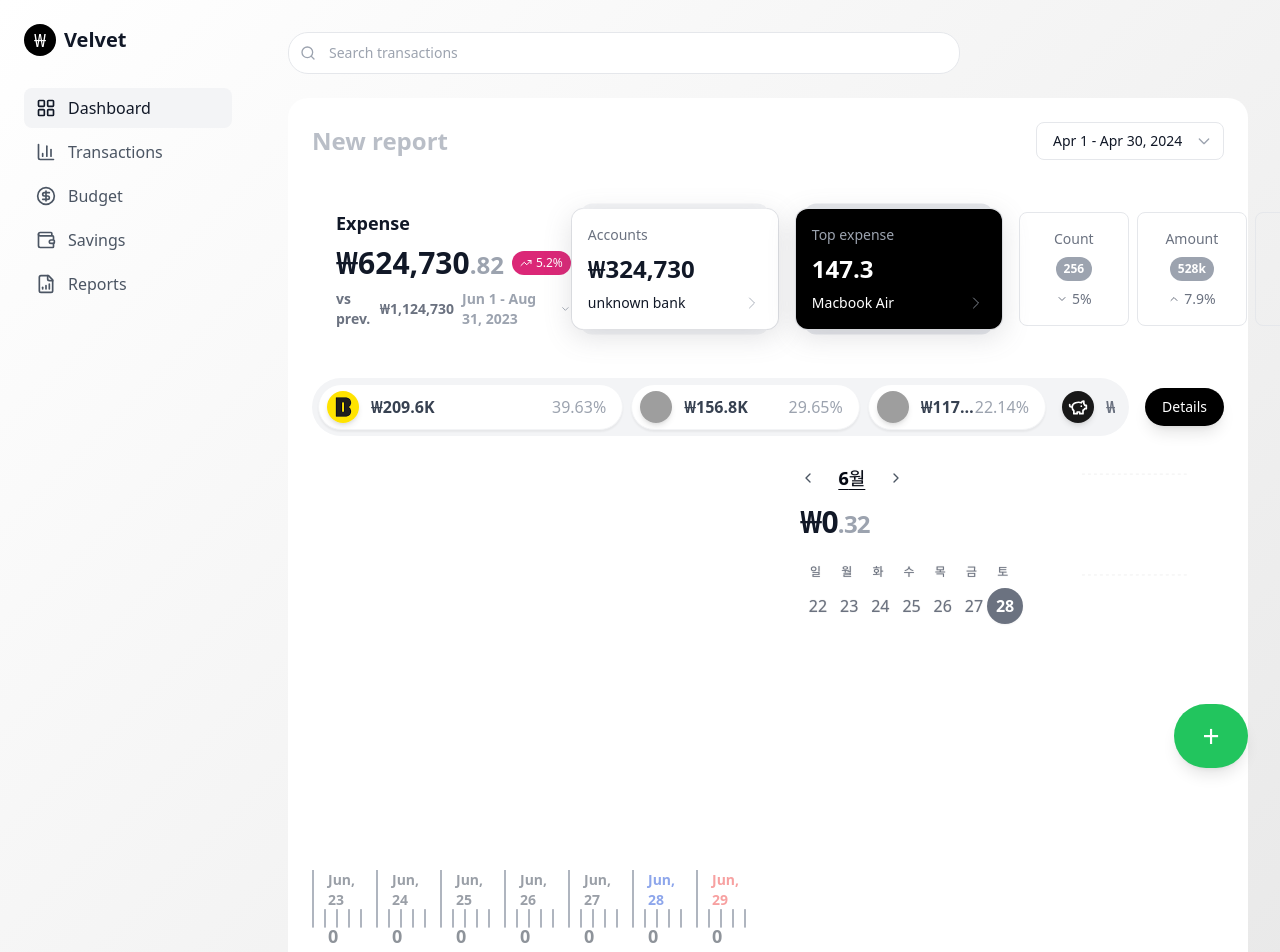
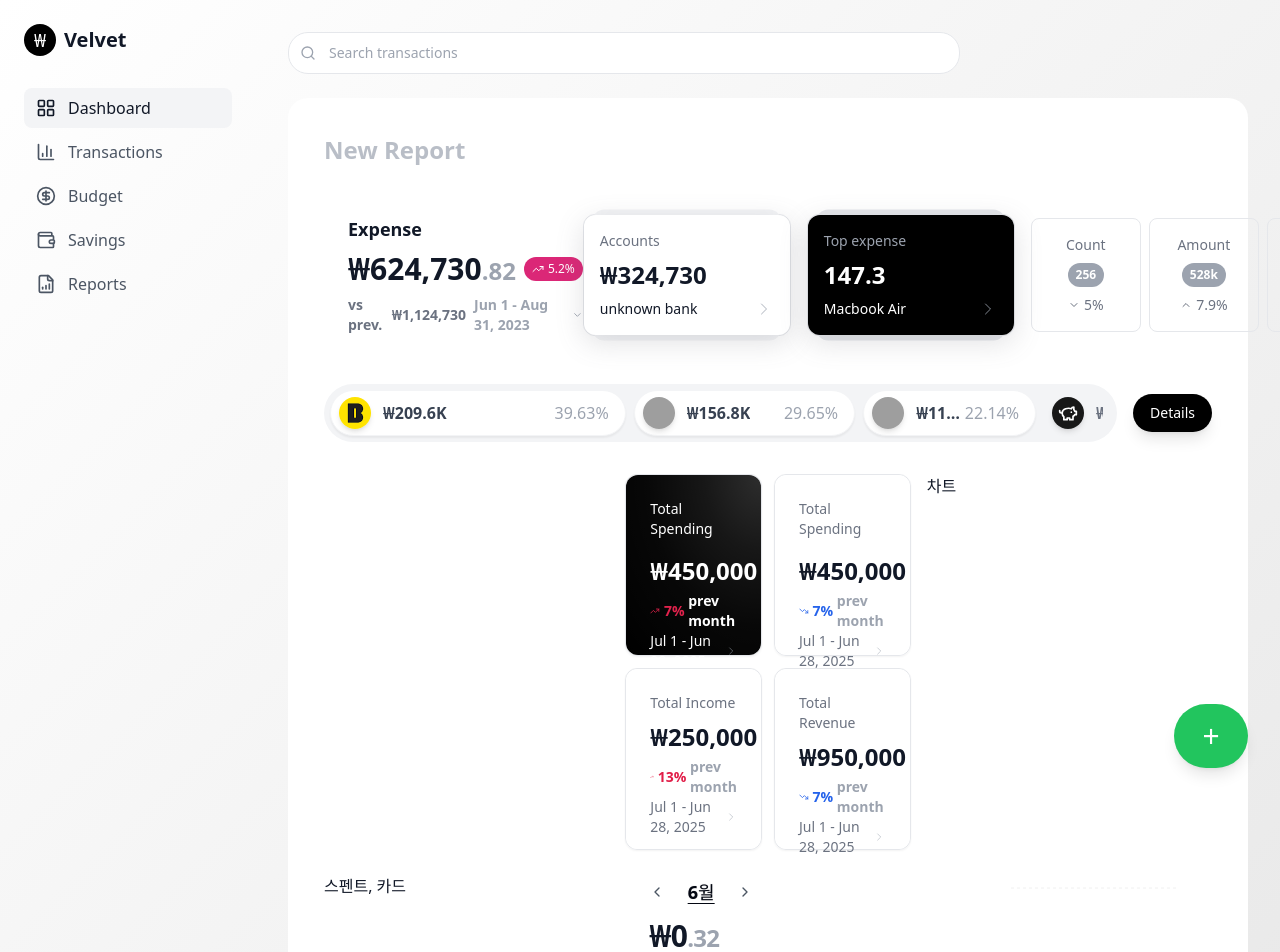
Before and after one commit to jihunhong/velvet, a React (Vite) app: page / in a window 1280 px wide. Shown: the top 952 px of the page. Built offline with nearby package versions, Linux system fonts and the light colour scheme; grey boxes are pictures that could not be loaded; a web font is replaced by a local one.

Commit message:
fix: 4x6 grid로 변경

```diff
--- a/src/components/Dashboard.tsx
+++ b/src/components/Dashboard.tsx
@@ -1,10 +1,9 @@
-import { format } from 'date-fns';
 import AccountList from './AccountList';
 import BudgetsInsights from './BudgetsInsights';
 import ExpenseList from './ExpenseList';
-import HorizontalTimeline from './HorizontalTimeline';
 import Panel from './Layout/Panel';
 import Revenue from './Revenue';
+import Totally from './Totally';
 
 interface DashboardProps {
   timeframe: {
@@ -56,30 +55,10 @@ const sampleAccounts = [
 
 export default function Dashboard({ timeframe, onTimeframeChange }: DashboardProps) {
   return (
-    <div className="bg-white rounded-[20px] p-6 space-y-6 w-full">
+    <div className="bg-white rounded-[20px] p-9 space-y-6 w-full">
       <div className="flex items-center justify-between w-full">
         <div className="flex items-center gap-2">
-          <h1 className="text-2xl font-semibold text-gray-400 opacity-70">New report</h1>
-        </div>
-        <div className="flex items-center gap-4">
-          <div className="relative">
-            <select
-              className="appearance-none px-4 pr-10 py-2 bg-white border border-gray-200 rounded-lg text-sm cursor-pointer"
-              value={`${format(timeframe.start, 'MMM d')} - ${format(timeframe.end, 'MMM d, yyyy')}`}
-              onChange={() => {
-                onTimeframeChange(timeframe);
-              }}
-            >
-              <option>
-                {format(timeframe.start, 'MMM d')} - {format(timeframe.end, 'MMM d, yyyy')}
-              </option>
-            </select>
-            <div className="absolute right-3 top-1/2 -translate-y-1/2 pointer-events-none">
-              <svg className="w-4 h-4 text-gray-400" fill="none" stroke="currentColor" viewBox="0 0 24 24">
-                <path strokeLinecap="round" strokeLinejoin="round" strokeWidth={2} d="M19 9l-7 7-7-7" />
-              </svg>
-            </div>
-          </div>
+          <h1 className="text-2xl font-semibold text-gray-400 opacity-70">New Report</h1>
         </div>
       </div>
 
@@ -88,22 +67,24 @@ export default function Dashboard({ timeframe, onTimeframeChange }: DashboardPro
       </div>
 
       <AccountList accounts={sampleAccounts} />
-      <div className="grid grid-rows-[378px_360px] grid-cols-4 gap-y-8 gap-4 w-full">
-        <Panel rowSpan={1} colSpan={2} className="h-full py-2 relative">
+      <div className="grid grid-cols-6 grid-rows-4 gap-4 h-screen max-h-[900px]">
+        <Panel rowSpan={2} colSpan={2} className="h-full py-2 relative">
           <BudgetsInsights />
         </Panel>
 
+        <Panel rowSpan={2} colSpan={2} className="py-2">
+          <section className="grid grid-rows-2 grid-cols-2 gap-3 h-full">
+            <Totally />
+          </section>
+        </Panel>
+        <Panel rowSpan={2} colSpan={2} className="py-2">
+          차트
+        </Panel>
         <Panel rowSpan={2} colSpan={2}>
+          스펜트, 카드
+        </Panel>
+        <Panel rowSpan={2} colSpan={4}>
           <ExpenseList />
-        </Panel>
-        <Panel rowSpan={1} colSpan={2}>
-          <div className="grid grid-cols-7 gap-2">
-            <HorizontalTimeline containerClassName="col-span-7 row-span-1" />
-          </div>
-          <div className="flex flex-col justify-start mt-4   w-full h-full">
-            <p className="w-full text-sm text-gray-500">Eius magni vitae reprehenderit rem eum alias libero atque</p>
-            <p className="w-full text-md font-medium text-gray-800">excepteur sint occaecat cupidatat non proident, sunt in culpa qui officia.</p>
-          </div>
         </Panel>
       </div>
     </div>
```
